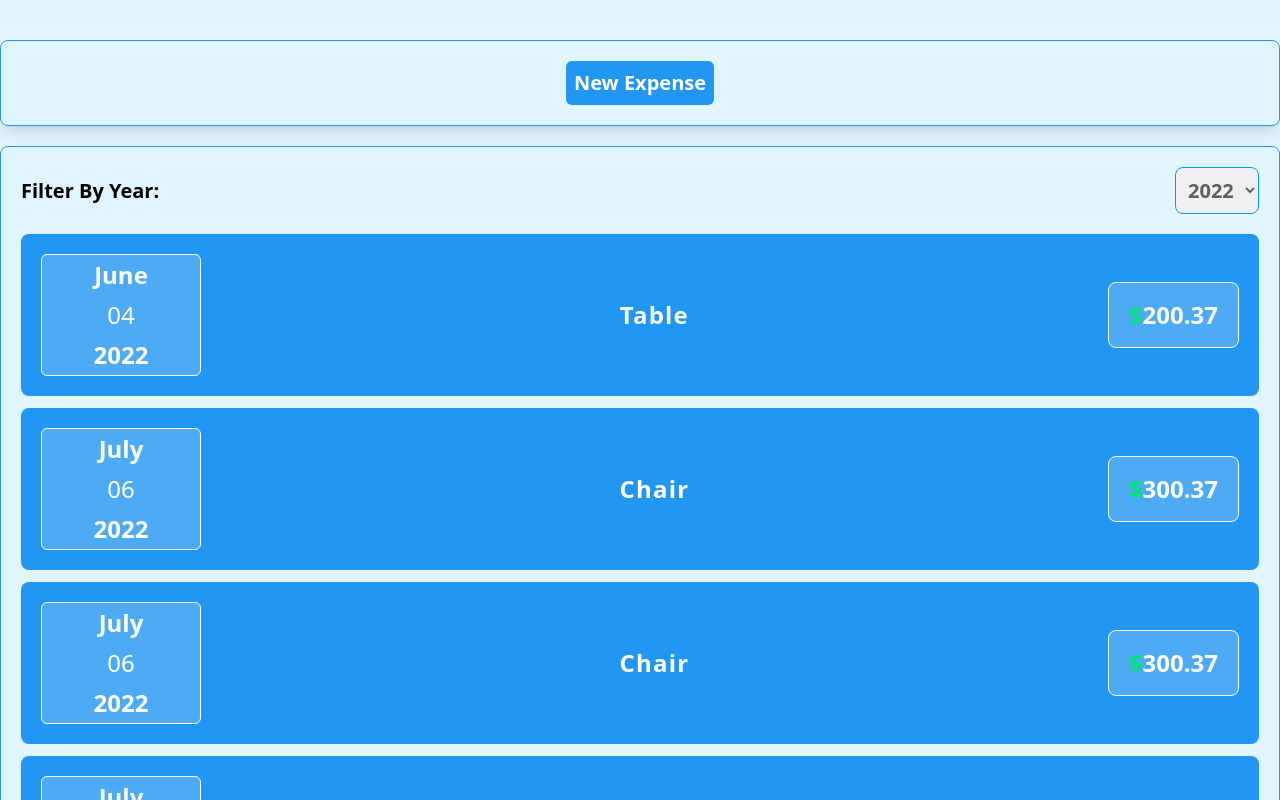
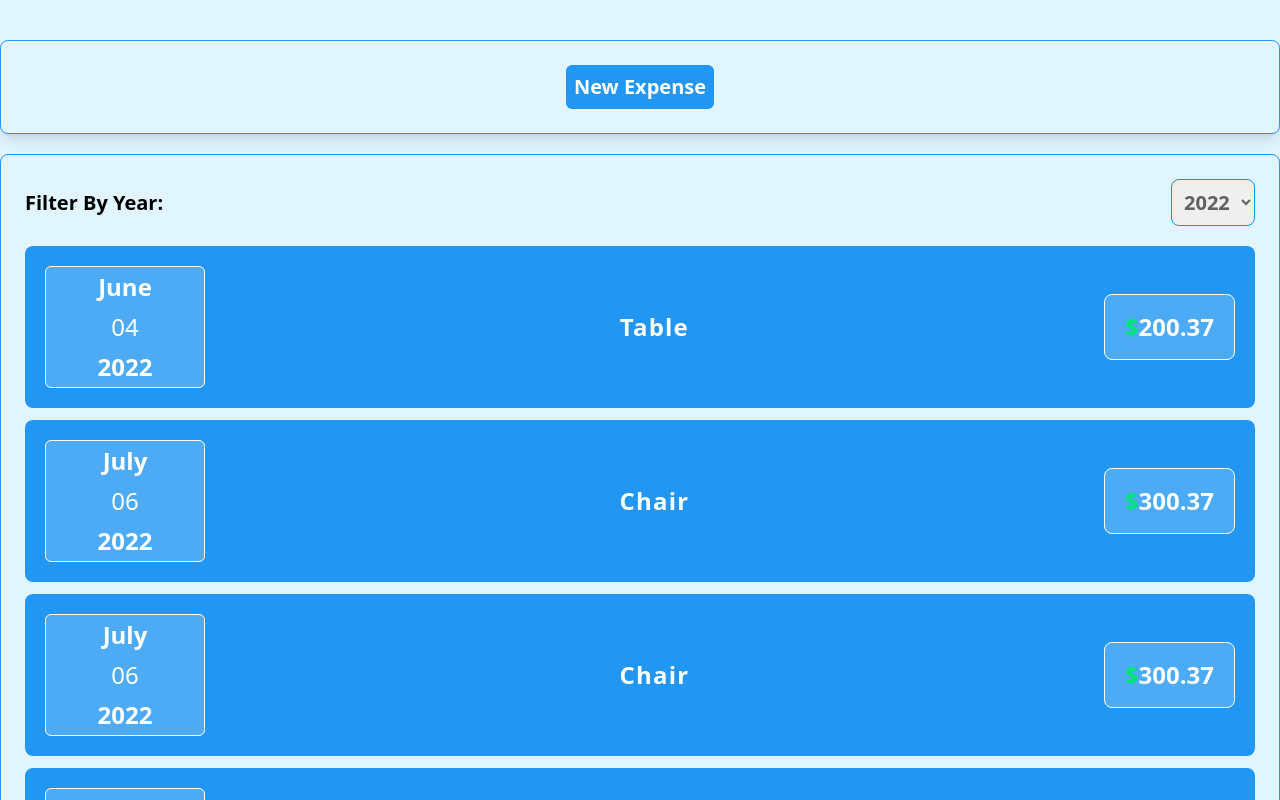
Before and after one commit to mojahid-belaman/Expense, a React (Create React App) app: page / in a window 1280 px wide. Built offline with nearby package versions, Linux system fonts and the light colour scheme.

Commit message:
update style component Card

```diff
--- a/src/components/ui/Card.js
+++ b/src/components/ui/Card.js
@@ -1,7 +1,7 @@
 import React from "react";
 
 const Card = (props) => {
-  return <div className="bg-primary p-5 rounded-lg shadow-lg border border-secondary">{props.children}</div>;
+  return <div className="bg-primary p-6 rounded-lg shadow-lg border border-secondary">{props.children}</div>;
 };
 
 export default Card;
```
